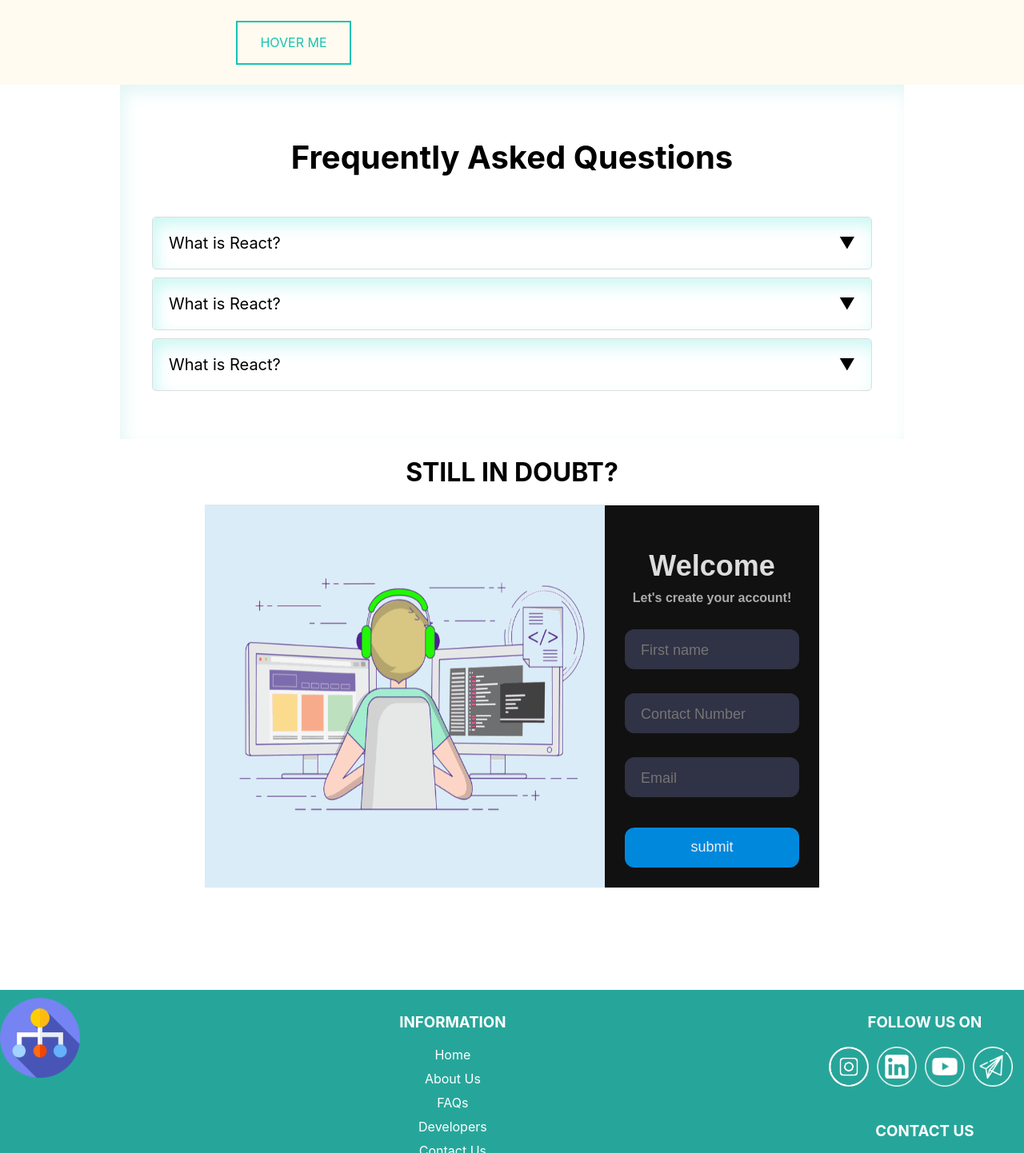
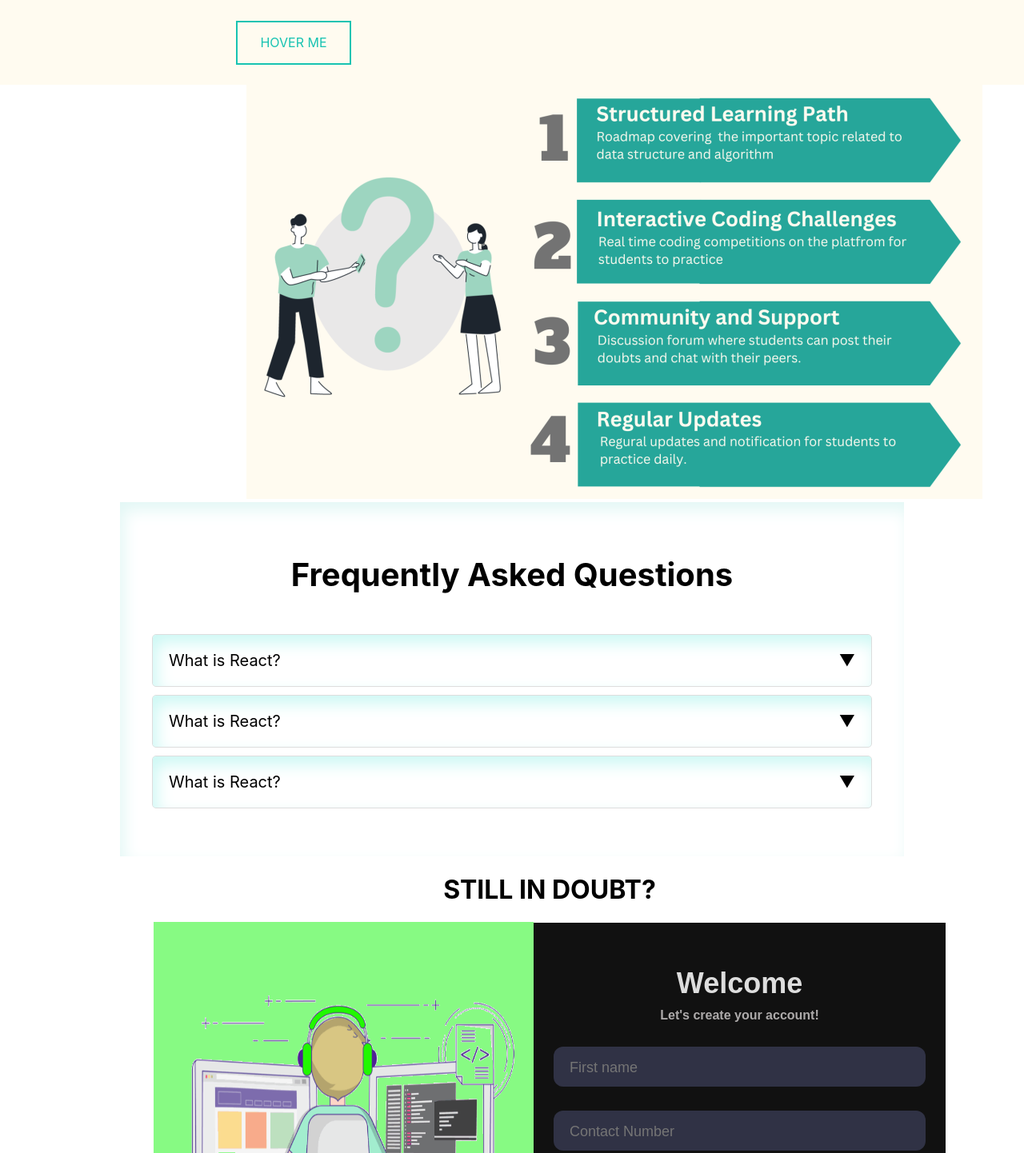
Before and after one commit to Suyash03022003/Placement-Preparation-Module, a React (Create React App) app in the folder frontend/dsa_module/: page / in a window 1280 px wide. Shown: the part 488-1930 px from the top of the page at 80% size. Built offline with nearby package versions, Linux system fonts and the light colour scheme; grey boxes are pictures that could not be loaded.

Commit message:
benefits img

```diff
--- a/frontend/dsa_module/src/components/FrontPage/FrontPage.js
+++ b/frontend/dsa_module/src/components/FrontPage/FrontPage.js
@@ -49,6 +49,10 @@ function FrontPage() {
             </div>
         </div>
 
+            <div className='benefit-img'>
+                <img src={process.env.PUBLIC_URL + "/images/benefit (1).png"} alt="img" />
+            </div>
+
             <div className="faq-container">
                 <h1>Frequently Asked Questions</h1>
                 <ul className="faq-list">
@@ -72,7 +76,7 @@ function FrontPage() {
             <h1>STILL IN DOUBT?</h1>
             <div className='form-content'>
                 <div className='form-image'>
-                    <img src={process.env.PUBLIC_URL + "/images/output-onlinegiftools.gif"} alt="img" style={{ width: '500px', height: '475px' }}/>
+                    <img src={process.env.PUBLIC_URL + "/images/output-onlinegiftools.gif"} alt="img" style={{ width: '475px', height: '475px' }}/>
                 </div>
 
                 <div className='form-text'>
--- a/frontend/dsa_module/src/components/FrontPage/frontPage.css
+++ b/frontend/dsa_module/src/components/FrontPage/frontPage.css
@@ -122,16 +122,27 @@
     float:right;
   }
 
+.benefit-img{
+  /* width: 400px;
+  height: auto; */
+  object-fit:contain;
+  margin-left: 20%;
+}
+
 /* contact-us.css */
+
+.contact-us-form{
+  margin-left: 15%;
+  /* margin-right: 20%; */
+  margin-bottom: 10%;
+  width: 990px;
+}
 
 .contact-us-form h1{
   text-align: center;
 }
 
 .form-content{
-  margin-left: 20%;
-  margin-right: 20%;
-  margin-bottom: 10%;
   display: flex;
   align-items: center;
 }
@@ -141,7 +152,7 @@
 }
 
 .form-image{
-  background-color: rgb(217, 236, 248);
+  background-color: rgb(135, 250, 131);
 }
 
 .form-text{
```
Also changed, not shown: frontend/dsa_module/public/Images/benefit (1).png (added), frontend/dsa_module/public/Images/benefit.png (added).
